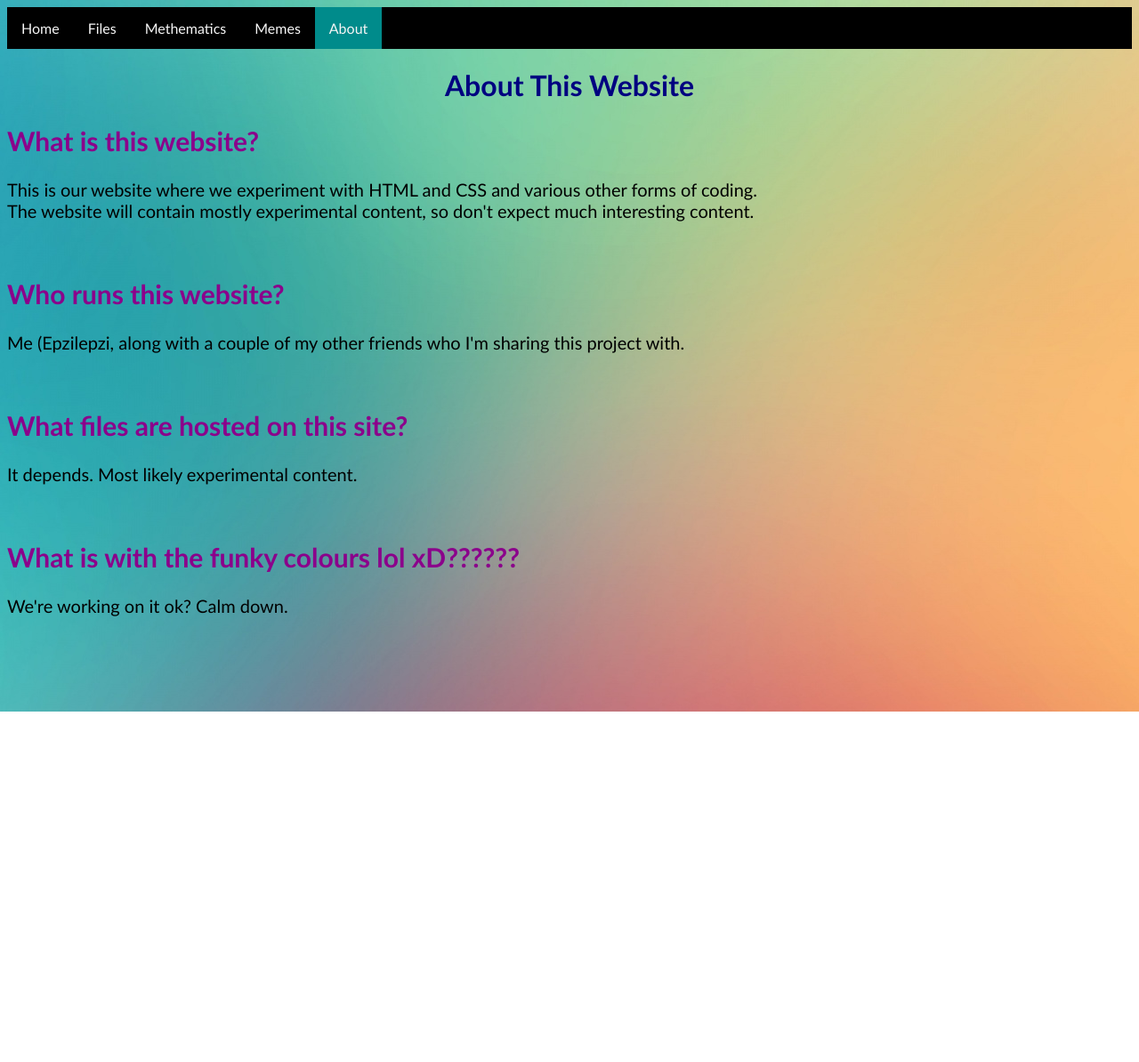
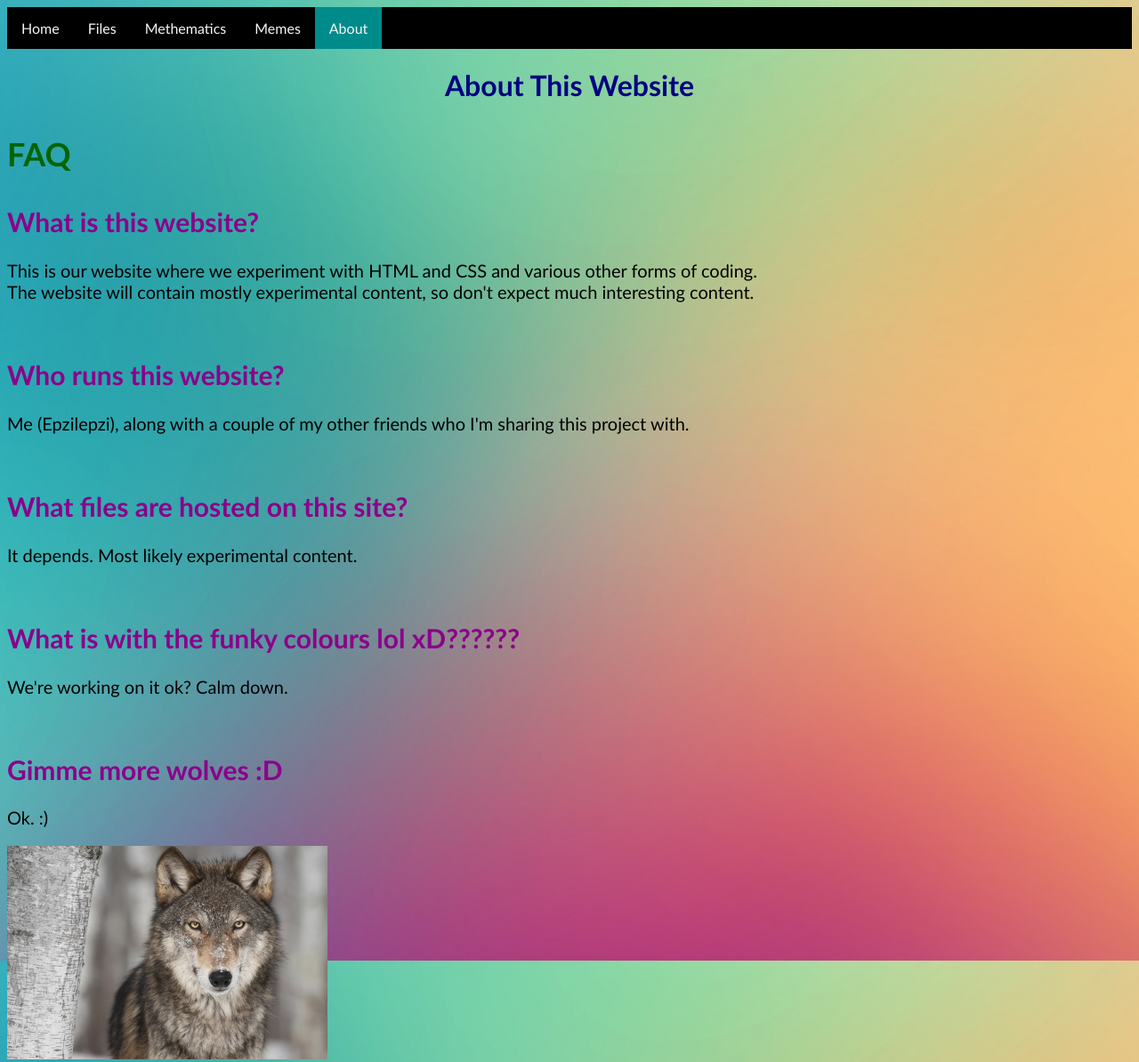
Before and after one commit to Sloshwei/epzilepzi.github.io, a plain HTML site: page about.html in a window 1280 px wide. Shown: the top 1194 px of the page at 89% size. Before the commit the page ends 800 px from the top, so only its background shows below. Drawn offline with Linux system fonts and the light colour scheme.

Commit message:
FAQ + formating

```diff
--- a/about.html
+++ b/about.html
@@ -20,12 +20,13 @@
 <body>
 
 <h1> About This Website </h1>
+<h3> FAQ </h3>
 <h2> What is this website? </h2>
 <pre>This is our website where we experiment with HTML and CSS and various other forms of coding.
 The website will contain mostly experimental content, so don't expect much interesting content. </pre>
 <br>
 <h2> Who runs this website? </h2>
-<p> Me (Epzilepzi, along with a couple of my other friends who I'm sharing this project with. </p>
+<p> Me (Epzilepzi), along with a couple of my other friends who I'm sharing this project with. </p>
 <br>
 <h2> What files are hosted on this site? </h2>
 <p> It depends. Most likely experimental content. </p>
@@ -33,6 +34,9 @@ The website will contain mostly experimental content, so don't expect much inter
 <h2> What is with the funky colours lol xD?????? </h2>
 <p> We're working on it ok? Calm down. </p>
 <br>
+<h2> Gimme more wolves :D </h2>
+<p> Ok. :) </p>
+<img src="direwolf.jpg" alt="Dire Wolf">
 
 
 </body>
--- a/stylesheet.css
+++ b/stylesheet.css
@@ -12,6 +12,12 @@ h2 {
 	color: darkmagenta;
 	font-family: 'Trebuchet MS';
 	font-size: 30px;
+}
+
+h3 {
+  color: darkgreen;
+  font-family: 'Trebuchet MS';
+  font-size: 36px;
 }
 
 p {
```
Also changed, not shown: direwolf.jpg (added).
